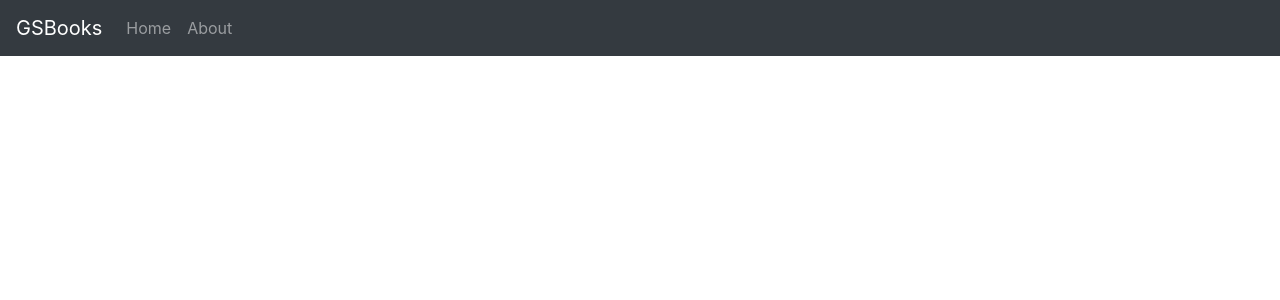
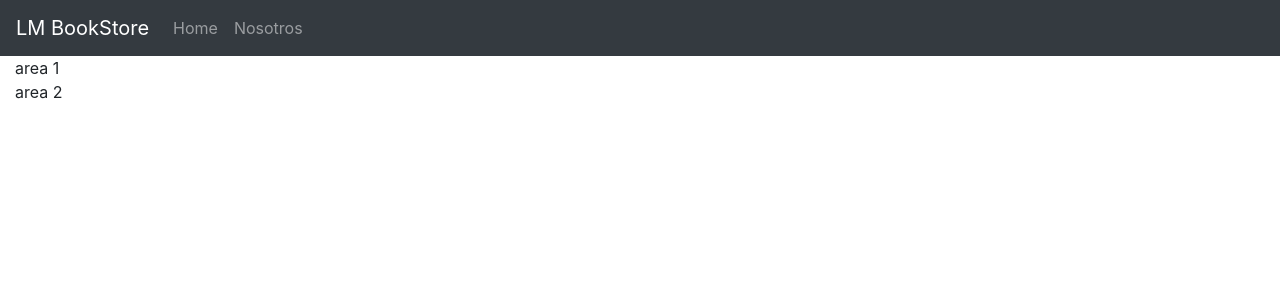
Before and after one commit to LucasDev173/tpe, a PHP site: page / in a window 1280 px wide. Shown: the top 300 px of the page. Run offline with PHP 8.4, Linux system fonts and the light colour scheme.

Commit message:
agregado main.php, modificado books.view y nombres navbar

```diff
--- a/app/view/books.view.php
+++ b/app/view/books.view.php
@@ -4,6 +4,7 @@ class BooksView{
     function showHome(){
         include 'templates/header.php';
         include 'templates/navbar.php';
+        include 'templates/main.php';
         include 'templates/footer.php';
     }
 }
--- /dev/null
+++ b/templates/main.php
@@ -0,0 +1,11 @@
+<div class="container-fluid">
+    <div class="row-fluid">
+        <div class="span12 well">area 1</div>
+    </div>
+</div>
+
+<div class="container-fluid">
+    <div class="row-fluid">
+        <div class="span12 well">area 2</div>
+    </div>
+</div>
--- a/templates/navbar.php
+++ b/templates/navbar.php
@@ -1,5 +1,5 @@
 <nav class="navbar navbar-expand-md navbar-dark bg-dark">
-  <a class="navbar-brand" href="#">GSBooks</a>
+  <a class="navbar-brand" href="#">LM BookStore</a>
   <button class="navbar-toggler" type="button" data-toggle="collapse" data-target="#navbarsExample04" aria-controls="navbarsExample04" aria-expanded="false" aria-label="Toggle navigation">
     <span class="navbar-toggler-icon"></span>
   </button>
@@ -10,7 +10,7 @@
         <a class="nav-link" href="home">Home</a>
       </li>
       <li class="nav-item">
-        <a class="nav-link" href="about">About</a>
+        <a class="nav-link" href="about">Nosotros</a>
       </li>
     </ul>
   </div>
```
